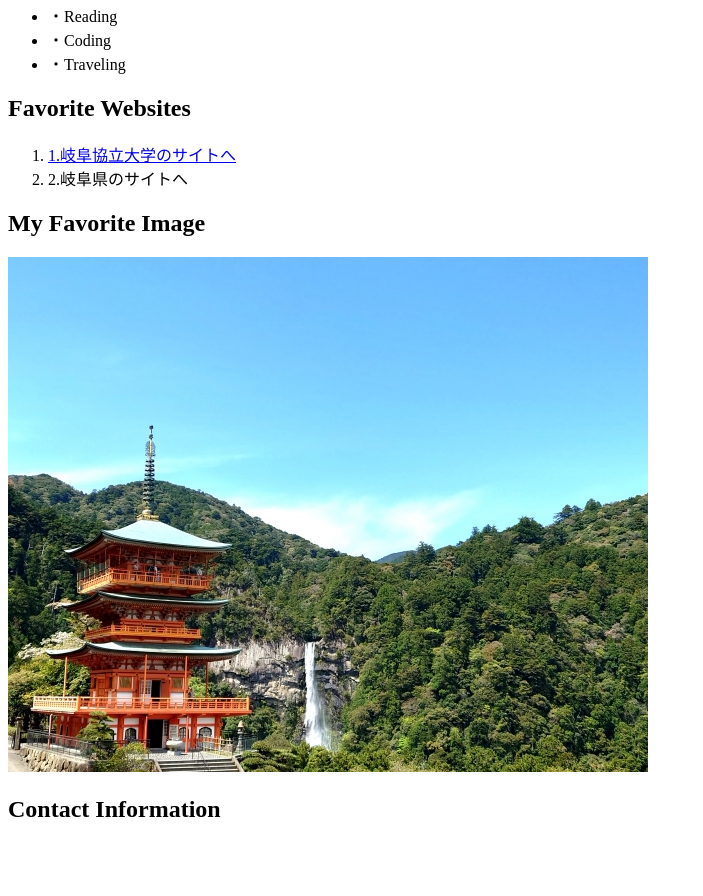
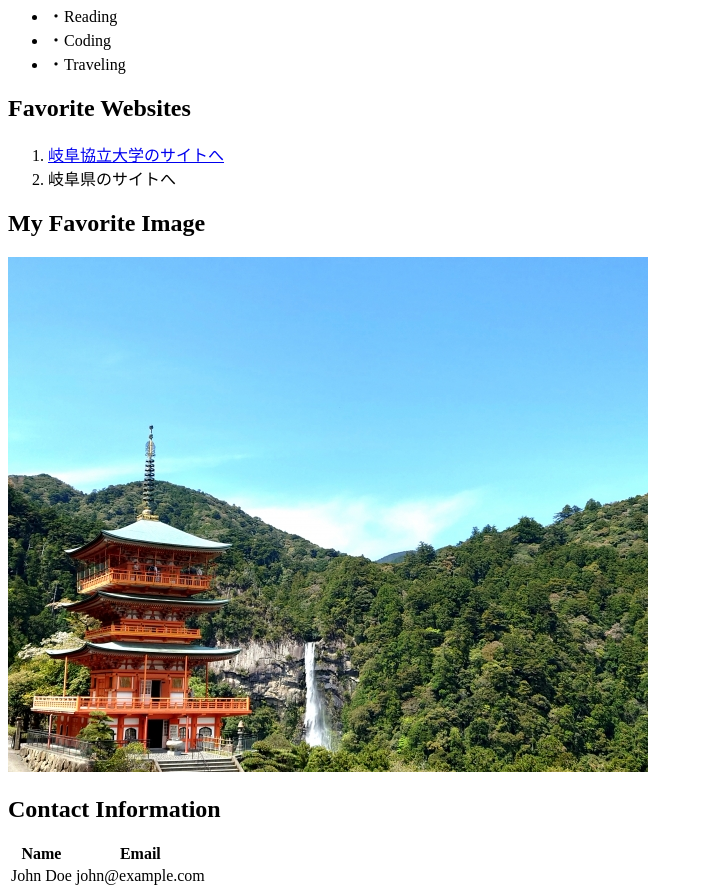
Before and after one commit to c3240659gku/www, a plain HTML site: page kadai03/index.html in a window 1280 px wide. Shown: the part 286-1182 px from the top of the page, without its empty margins (0-703 px from the left). Before the commit the page ends 1128 px from the top, so only its background shows below. Drawn offline with Linux system fonts and the light colour scheme.

Commit message:
20250604_003

```diff
--- a/kadai03/index.html
+++ b/kadai03/index.html
@@ -20,11 +20,21 @@
 
     <h2>Favorite Websites</h2>
     <ol>
-    <li><a href ="https://www.gifu-u.ac.jp/" target="_blank">1.岐阜協立大学のサイトへ</li>
-    <li><a href ="https://www.gifu-u.ac.jp/" target="_blank"></a>2.岐阜県のサイトへ</li>
+    <li><a href ="https://www.gifu-u.ac.jp/" target="_blank">岐阜協立大学のサイトへ</li>
+    <li><a href="https://www.pref.gifu.lg.jp/" target="_blank"></a>岐阜県のサイトへ</li>
     </ol>
     <h2>My Favorite Image</h2>
     <img src="kadai03image01.jpg" alt="課題03の写真">
     <h2>Contact Information</h2>
+    <table>
+        <tr>
+      <th>Name</th>
+      <th>Email</th>
+    </tr>
+    <tr>
+      <td>John Doe</td>
+      <td>john@example.com</td>
+    </tr>
+    </table>
 </body>
 </html>
```
